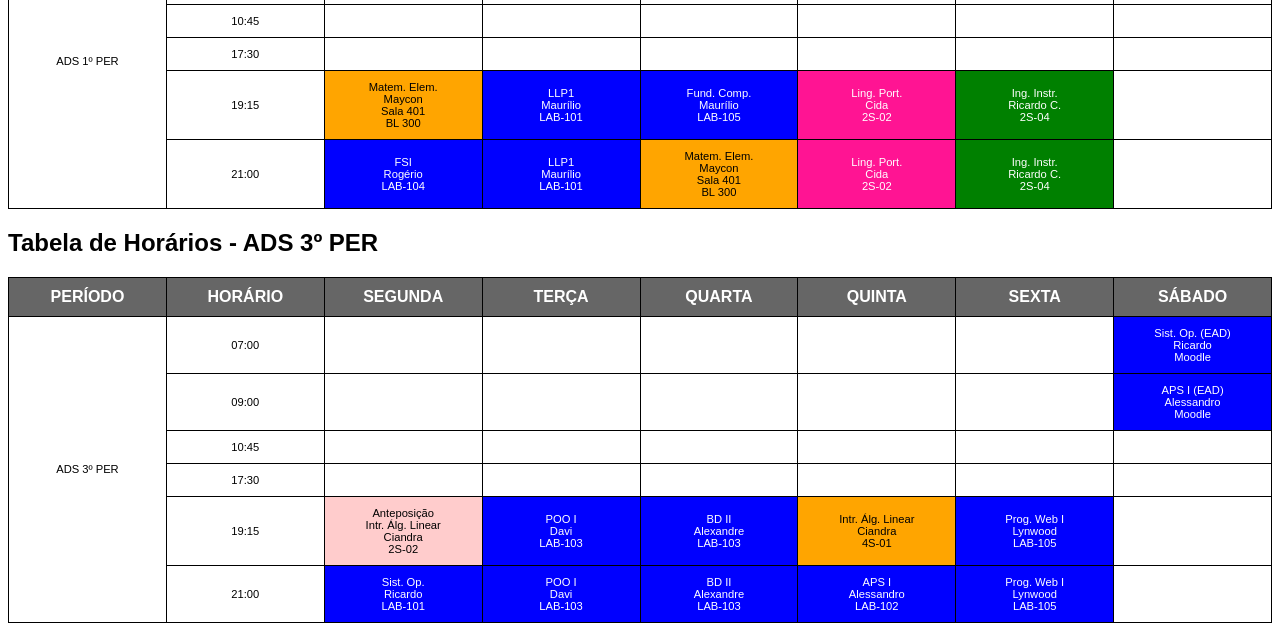
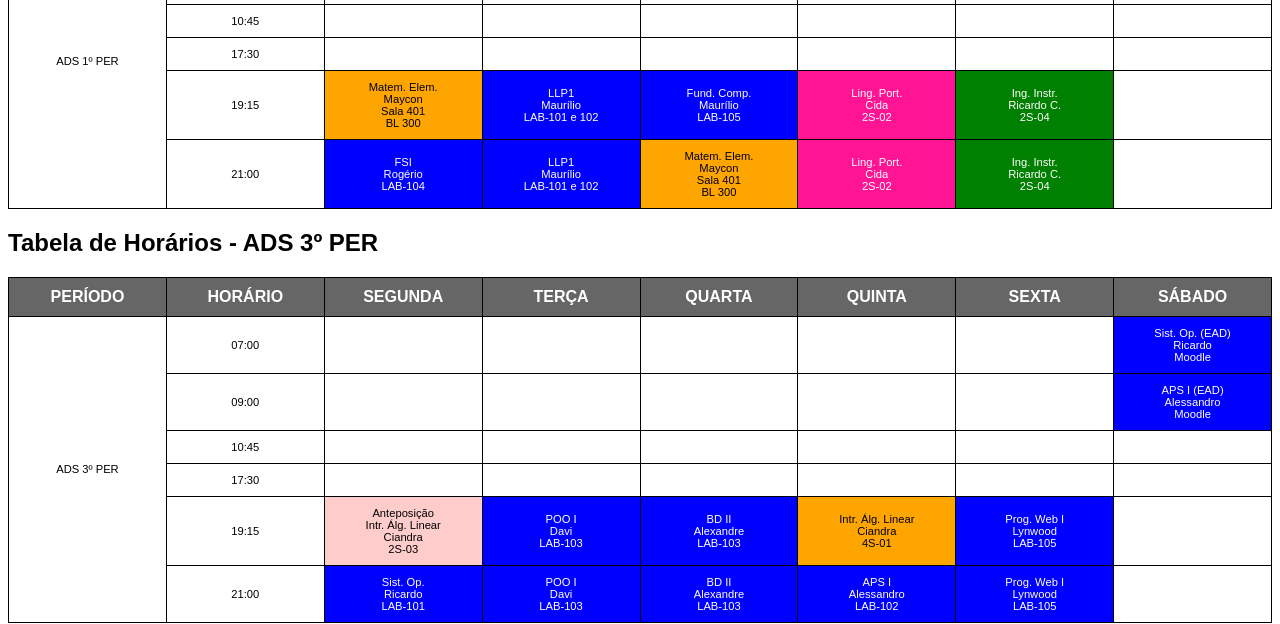
Before and after one commit to davitaveira1/horarios-ads, a plain HTML site: page index.html in a window 1280 px wide. Shown: the part 241-865 px from the top of the page. Drawn offline with Linux system fonts and the light colour scheme.

Commit message:
semana-3

```diff
--- a/index.html
+++ b/index.html
@@ -157,7 +157,7 @@
             <tr>
                 <td>19:15</td>
                 <td class="laranja">Matem. Elem.<br>Maycon<br>Sala 401<br>BL 300</td>
-                <td class="azul">LLP1<br>Maurílio<br>LAB-101</td>
+                <td class="azul">LLP1<br>Maurílio<br>LAB-101 e 102</td>
                 <td class="azul">Fund. Comp.<br>Maurílio<br>LAB-105</td>
                 <td class="rosa">Ling. Port.<br>Cida<br>2S-02</td>
                 <td class="verde">Ing. Instr.<br>Ricardo C.<br>2S-04</td>
@@ -166,7 +166,7 @@
             <tr>
                 <td>21:00</td>
                 <td class="azul">FSI<br>Rogério<br>LAB-104</td>
-                <td class="azul">LLP1<br>Maurílio<br>LAB-101</td>
+                <td class="azul">LLP1<br>Maurílio<br>LAB-101 e 102</td>
                 <td class="laranja">Matem. Elem.<br>Maycon<br>Sala 401<br>BL 300</td>
                 <td class="rosa">Ling. Port.<br>Cida<br>2S-02</td>
                 <td class="verde">Ing. Instr.<br>Ricardo C.<br>2S-04</td>
@@ -233,7 +233,7 @@
             <tr>
                 <td>19:15</td>
                 <!--<td style="color: gray;">Horário disponível</td>-->
-                <td class="vermelho-claro">Anteposição<br>Intr. Álg. Linear<br>Ciandra<br>2S-02</td>
+                <td class="vermelho-claro">Anteposição<br>Intr. Álg. Linear<br>Ciandra<br>2S-03</td>
                 <!--<td class="roxo">Sociologia<br>Sem prof<br>2S-02</td>-->
                 <td class="azul">POO I<br>Davi<br>LAB-103</td>
                 <td class="azul">BD II<br>Alexandre<br>LAB-103</td>
```
